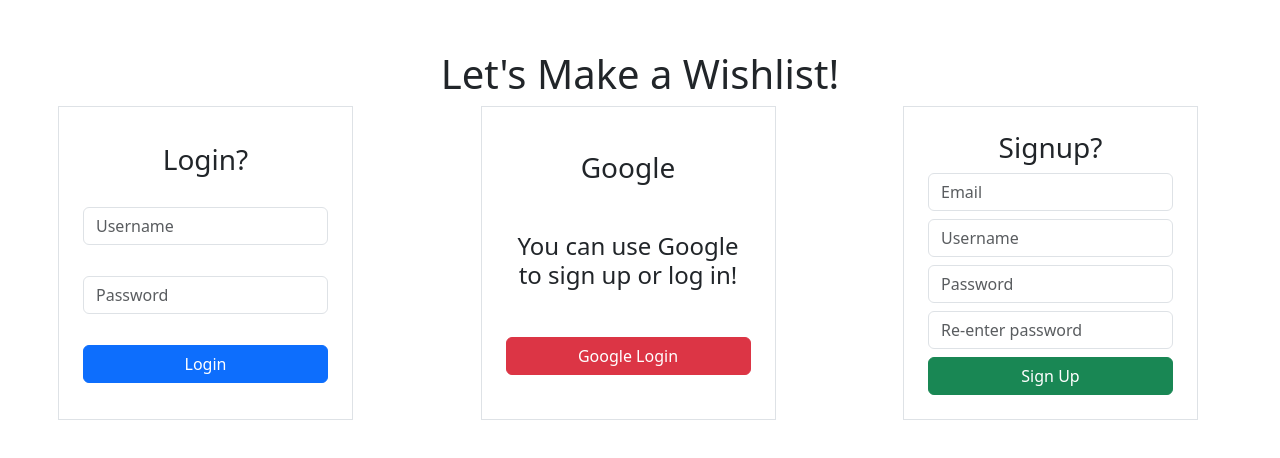
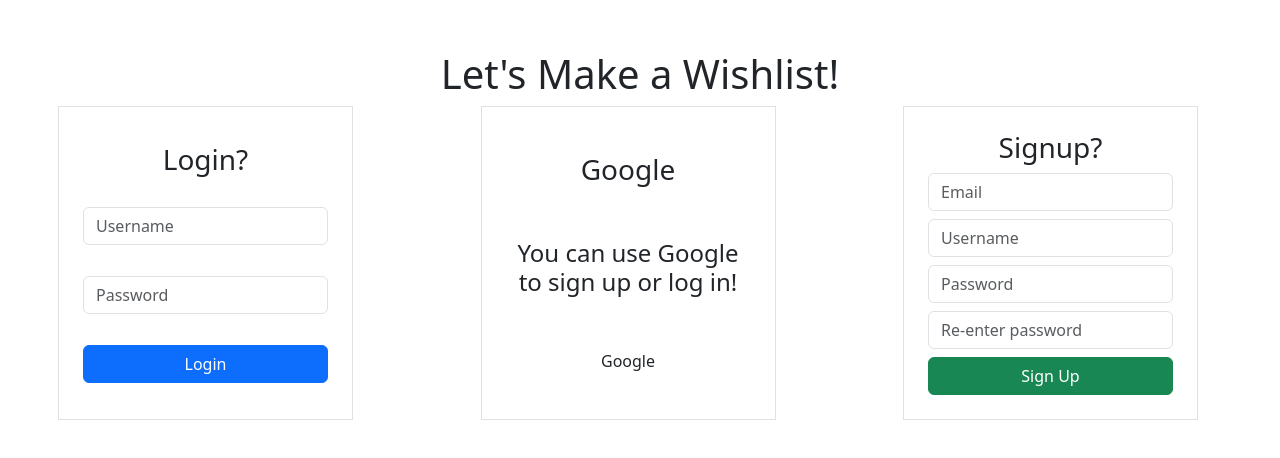
Before and after one commit to CST438Fall2024/FrontEndProject2, a React (Create React App) app in the folder project2group6/: page / in a window 1280 px wide. Shown: the top 458 px of the page. Built offline with nearby package versions, Linux system fonts and the light colour scheme; no server answers.

Commit message:
Implementing Google Login

```diff
--- a/project2group6/public/index.html
+++ b/project2group6/public/index.html
@@ -6,6 +6,7 @@
     <meta name="viewport" content="width=device-width, initial-scale=1" />
     <meta name="theme-color" content="#000000" />
     <script src="https://accounts.google.com/gsi/client" async defer></script>
+    <meta name="google-signin-client_id" content="86202975552-v13eksf0tousg1jlob9emsseb6qvuqa5.apps.googleusercontent.com">
     <meta
       name="description"
       content="Web site created using create-react-app"
--- a/project2group6/src/pages/App.js
+++ b/project2group6/src/pages/App.js
@@ -50,7 +50,6 @@
       alert('Passwords do not match');
       return;
     }
-
     try {
       const response = await axios.post(`${databaseUrl}add`, {
         username,
@@ -64,6 +63,14 @@
       alert('Something went wrong during signup.');
     }
   };
+
+  function onSignIn(googleUser) {
+    var profile = googleUser.getBasicProfile();
+    console.log('ID: ' + profile.getId()); // Do not send to your backend! Use an ID token instead.
+    console.log('Name: ' + profile.getName());
+    console.log('Image URL: ' + profile.getImageUrl());
+    console.log('Email: ' + profile.getEmail()); // This is null if the 'email' scope is not present.
+  }
 
   return (
     <div className="App">
@@ -96,7 +103,7 @@
         <div className="Google col-md-3 border p-4">
           <h3>Google</h3>
           <h4>You can use Google to sign up or log in!</h4>
-          <button className="btn btn-danger">Google Login</button>
+          <div class="g-signin2" data-onsuccess="onSignIn">Google</div>
         </div>
 
         {/* Signup container */}
```
